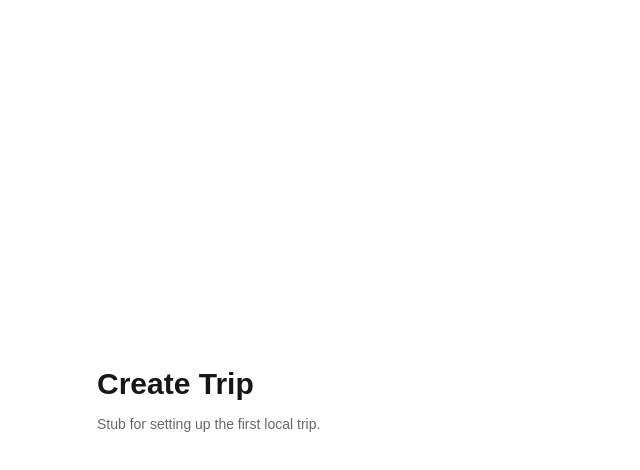
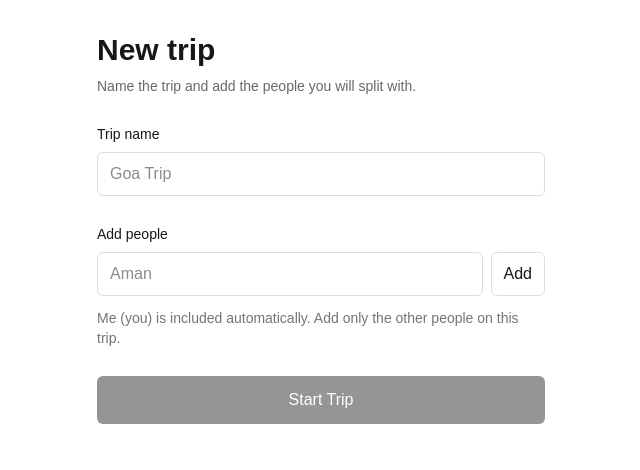
Before and after one commit to tejaschandan308/notsplitwise, a Next.js app: page /trip/new in a window 1280 px wide. Shown: the top 470 px of the page, without its empty margins (319-959 px from the left). Built offline with nearby package versions, Linux system fonts and the light colour scheme.

Commit message:
feat: create trip screen

```diff
--- a/src/app/trip/new/page.tsx
+++ b/src/app/trip/new/page.tsx
@@ -1,14 +1,214 @@
 "use client";
 
+import { FormEvent, KeyboardEvent, useRef, useState } from "react";
+import { useRouter } from "next/navigation";
+import { createTrip } from "@/lib/storage";
+
+type AddPersonResult = {
+  members: string[];
+  message: string;
+  added: boolean;
+};
+
+function addPerson(currentMembers: string[], rawName: string): AddPersonResult {
+  const name = rawName.trim();
+
+  if (!name) {
+    return {
+      members: currentMembers,
+      message: "",
+      added: false,
+    };
+  }
+
+  if (name.toLowerCase() === "me") {
+    return {
+      members: currentMembers,
+      message: "Me is always included automatically.",
+      added: false,
+    };
+  }
+
+  const alreadyAdded = currentMembers.some(
+    (member) => member.toLowerCase() === name.toLowerCase(),
+  );
+
+  if (alreadyAdded) {
+    return {
+      members: currentMembers,
+      message: `${name} is already added.`,
+      added: false,
+    };
+  }
+
+  return {
+    members: [...currentMembers, name],
+    message: "",
+    added: true,
+  };
+}
+
 export default function CreateTripPage() {
+  const router = useRouter();
+  const personInputRef = useRef<HTMLInputElement>(null);
+  const [tripName, setTripName] = useState("");
+  const [personName, setPersonName] = useState("");
+  const [otherMembers, setOtherMembers] = useState<string[]>([]);
+  const [note, setNote] = useState("");
+  const [error, setError] = useState("");
+  const [isSubmitting, setIsSubmitting] = useState(false);
+
+  const canStart = tripName.trim().length > 0 && otherMembers.length > 0;
+
+  function handleAddPerson(): void {
+    const result = addPerson(otherMembers, personName);
+
+    setOtherMembers(result.members);
+    setNote(result.message);
+
+    if (result.added) {
+      setPersonName("");
+      setError("");
+    }
+
+    personInputRef.current?.focus();
+  }
+
+  function handlePersonKeyDown(
+    event: KeyboardEvent<HTMLInputElement>,
+  ): void {
+    if (event.key === "Enter") {
+      event.preventDefault();
+      handleAddPerson();
+    }
+  }
+
+  function handleRemovePerson(name: string): void {
+    setOtherMembers((members) => members.filter((member) => member !== name));
+    setNote("");
+  }
+
+  async function handleStartTrip(event: FormEvent<HTMLFormElement>) {
+    event.preventDefault();
+
+    if (isSubmitting || !canStart) {
+      return;
+    }
+
+    const pendingPerson = addPerson(otherMembers, personName);
+    const membersToCreate = pendingPerson.members;
+
+    if (pendingPerson.message) {
+      setNote(pendingPerson.message);
+    }
+
+    setOtherMembers(membersToCreate);
+    setError("");
+    setIsSubmitting(true);
+
+    try {
+      await createTrip(tripName, membersToCreate);
+      router.push("/capture");
+    } catch (err) {
+      setError(err instanceof Error ? err.message : "Could not start trip.");
+      setIsSubmitting(false);
+      personInputRef.current?.focus();
+    }
+  }
+
   return (
-    <main className="flex min-h-dvh flex-col justify-center bg-background px-5 pt-[env(safe-area-inset-top)] pb-[env(safe-area-inset-bottom)] text-foreground">
-      <section className="mx-auto w-full max-w-md">
-        <h1 className="text-3xl font-semibold">Create Trip</h1>
-        <p className="mt-3 text-sm text-foreground/65">
-          Stub for setting up the first local trip.
-        </p>
-      </section>
+    <main className="min-h-dvh bg-background px-5 pt-[calc(env(safe-area-inset-top)+2rem)] pb-[calc(env(safe-area-inset-bottom)+2rem)] text-foreground">
+      <form
+        className="mx-auto flex w-full max-w-md flex-col gap-7"
+        onSubmit={handleStartTrip}
+      >
+        <header>
+          <h1 className="text-3xl font-semibold">New trip</h1>
+          <p className="mt-2 text-sm text-foreground/65">
+            Name the trip and add the people you will split with.
+          </p>
+        </header>
+
+        <label className="flex flex-col gap-2">
+          <span className="text-sm font-medium">Trip name</span>
+          <input
+            className="min-h-11 rounded-md border border-foreground/15 bg-transparent px-3 text-base outline-none focus:border-foreground/45"
+            placeholder="Goa Trip"
+            type="text"
+            value={tripName}
+            onChange={(event) => {
+              setTripName(event.target.value);
+              setError("");
+            }}
+          />
+        </label>
+
+        <section className="flex flex-col gap-3">
+          <label className="flex flex-col gap-2">
+            <span className="text-sm font-medium">Add people</span>
+            <span className="flex gap-2">
+              <input
+                ref={personInputRef}
+                className="min-h-11 min-w-0 flex-1 rounded-md border border-foreground/15 bg-transparent px-3 text-base outline-none focus:border-foreground/45"
+                placeholder="Aman"
+                type="text"
+                value={personName}
+                onChange={(event) => {
+                  setPersonName(event.target.value);
+                  setNote("");
+                  setError("");
+                }}
+                onKeyDown={handlePersonKeyDown}
+              />
+              <button
+                className="min-h-11 px-4 text-sm font-medium"
+                type="button"
+                onClick={handleAddPerson}
+              >
+                Add
+              </button>
+            </span>
+          </label>
+
+          <p className="text-sm text-foreground/60">
+            Me (you) is included automatically. Add only the other people on
+            this trip.
+          </p>
+
+          {note ? <p className="text-sm text-foreground/75">{note}</p> : null}
+
+          {otherMembers.length > 0 ? (
+            <div className="flex flex-wrap gap-2">
+              {otherMembers.map((member) => (
+                <span
+                  key={member}
+                  className="inline-flex min-h-9 items-center gap-2 rounded-full border border-foreground/15 px-3 text-sm"
+                >
+                  {member}
+                  <button
+                    aria-label={`Remove ${member}`}
+                    className="min-h-7 rounded-full border-0 px-1 text-foreground/55"
+                    type="button"
+                    onClick={() => handleRemovePerson(member)}
+                  >
+                    x
+                  </button>
+                </span>
+              ))}
+            </div>
+          ) : null}
+        </section>
+
+        {error ? <p className="text-sm text-red-600">{error}</p> : null}
+
+        <button
+          className="min-h-12 rounded-md bg-foreground px-4 text-base font-semibold text-background disabled:cursor-not-allowed disabled:opacity-45"
+          disabled={!canStart || isSubmitting}
+          type="submit"
+        >
+          {isSubmitting ? "Starting..." : "Start Trip"}
+        </button>
+      </form>
     </main>
   );
 }
```
